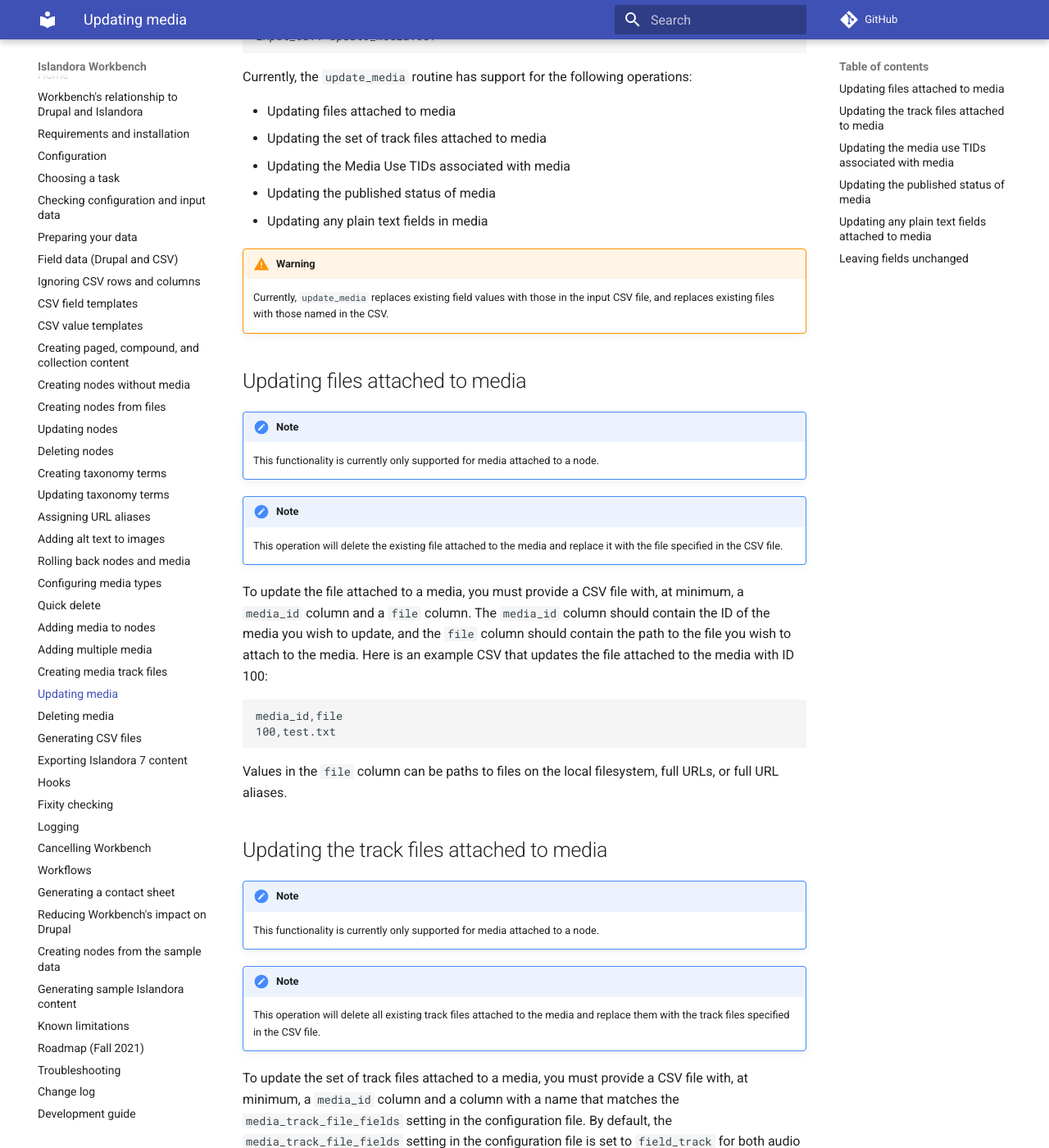
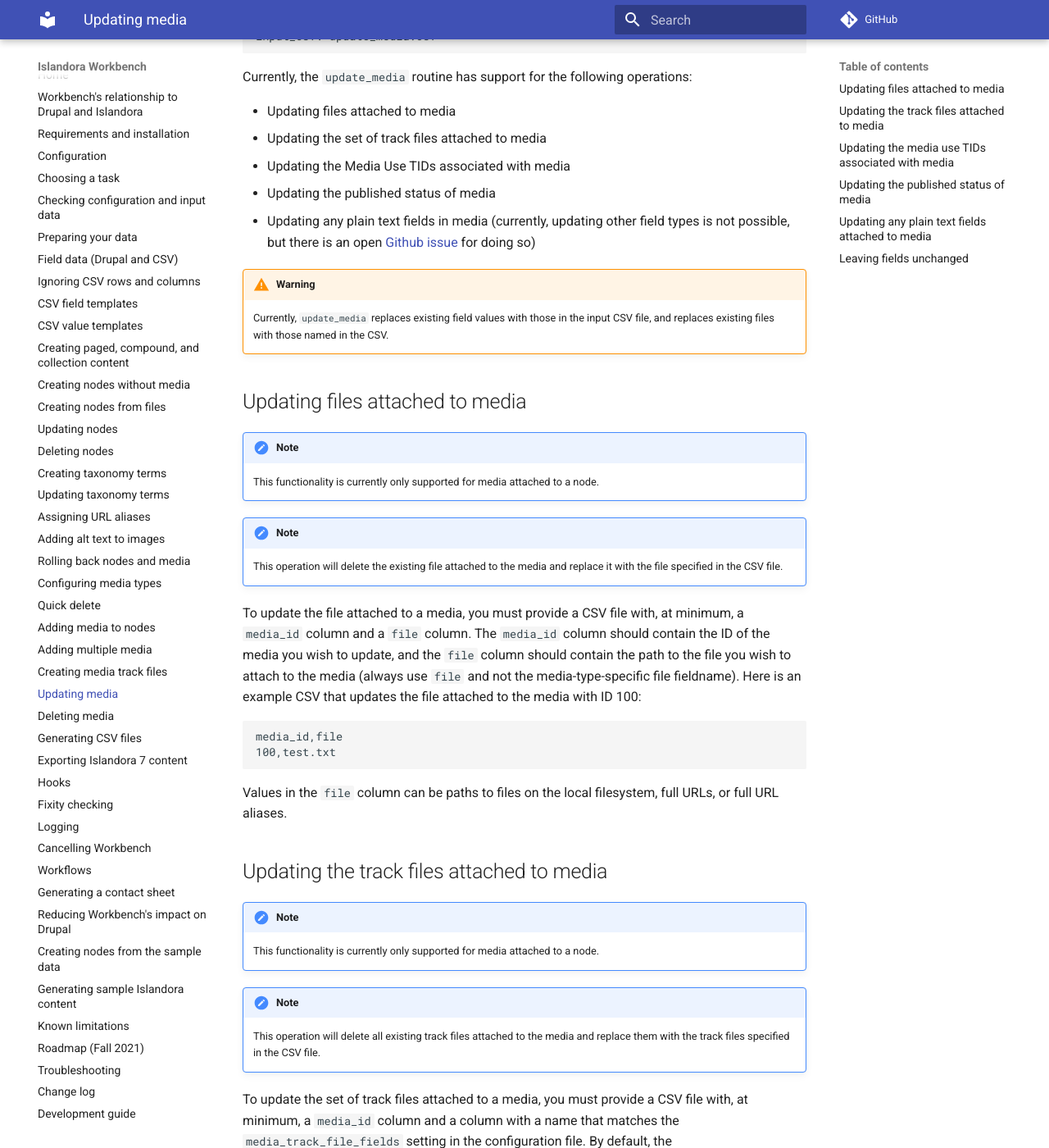
Before and after one commit to mjordan/islandora_workbench_docs, an MkDocs documentation site: the page built from docs/updating_media.md, in a window 1280 px wide and 1400 px high, scrolled down 533 px. Shown: the whole window at 82% size. Built offline with MkDocs 1.6.1 and Material for MkDocs 9.7.7, drawn with Linux system fonts in a browser that asks for light colours; comment, search, counter and statistics services are not loaded.

Commit message:
Updates to the 'Updating media' docs.

````diff
--- a/docs/updating_media.md
+++ b/docs/updating_media.md
@@ -22,7 +22,7 @@ Currently, the `update_media` routine has support for the following operations:
 - Updating the set of track files attached to media
 - Updating the Media Use TIDs associated with media
 - Updating the published status of media
-- Updating any plain text fields in media
+- Updating any plain text fields in media (currently, updating other field types is not possible, but there is an open [Github issue](https://github.com/mjordan/islandora_workbench/issues/606) for doing so)
 
 !!! warning
     Currently, `update_media` replaces existing field values with those in the input CSV file, and replaces existing files with those named in the CSV.
@@ -34,7 +34,7 @@ Currently, the `update_media` routine has support for the following operations:
 !!! note
     This operation will delete the existing file attached to the media and replace it with the file specified in the CSV file.
 
-To update the file attached to a media, you must provide a CSV file with, at minimum, a `media_id` column and a `file` column. The `media_id` column should contain the ID of the media you wish to update, and the `file` column should contain the path to the file you wish to attach to the media. Here is an example CSV that updates the file attached to the media with ID 100:
+To update the file attached to a media, you must provide a CSV file with, at minimum, a `media_id` column and a `file` column. The `media_id` column should contain the ID of the media you wish to update, and the `file` column should contain the path to the file you wish to attach to the media (always use `file` and not the media-type-specific file fieldname). Here is an example CSV that updates the file attached to the media with ID 100:
 
 ```text
 media_id,file
````
Also changed, not shown: docs/changelog.md (+2 -0 lines).
